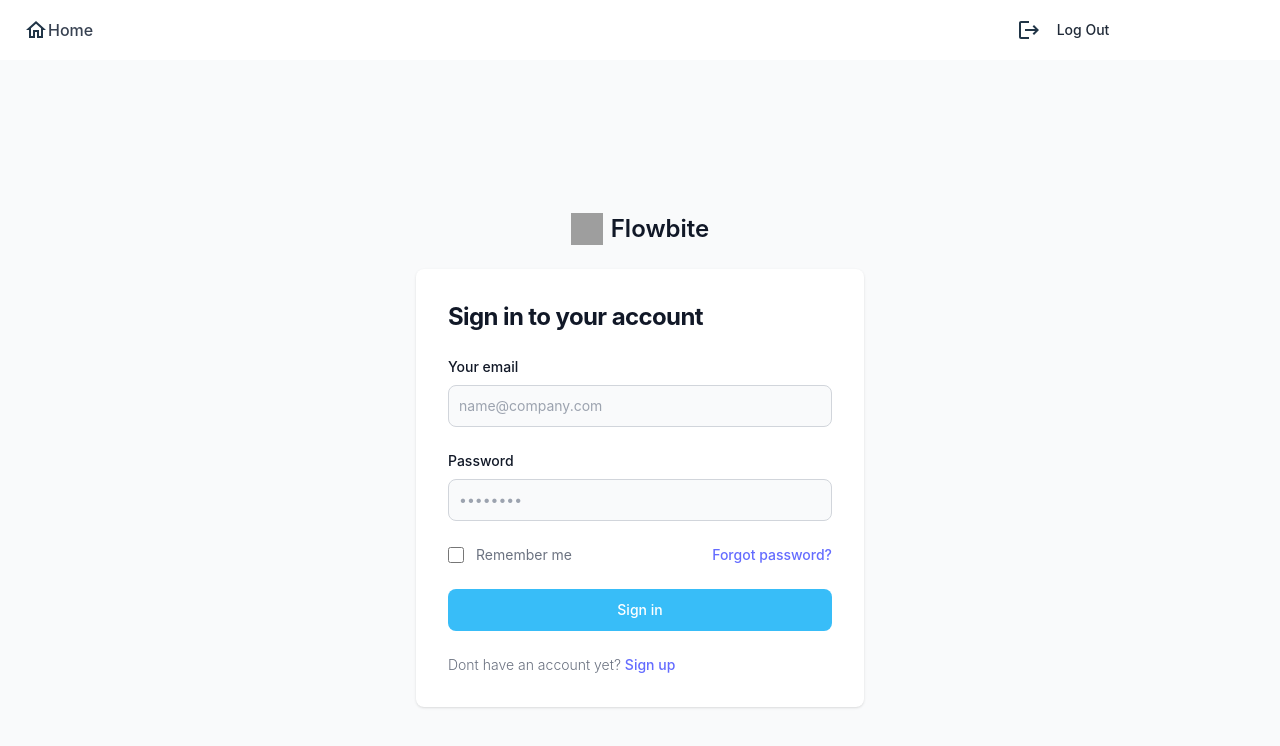
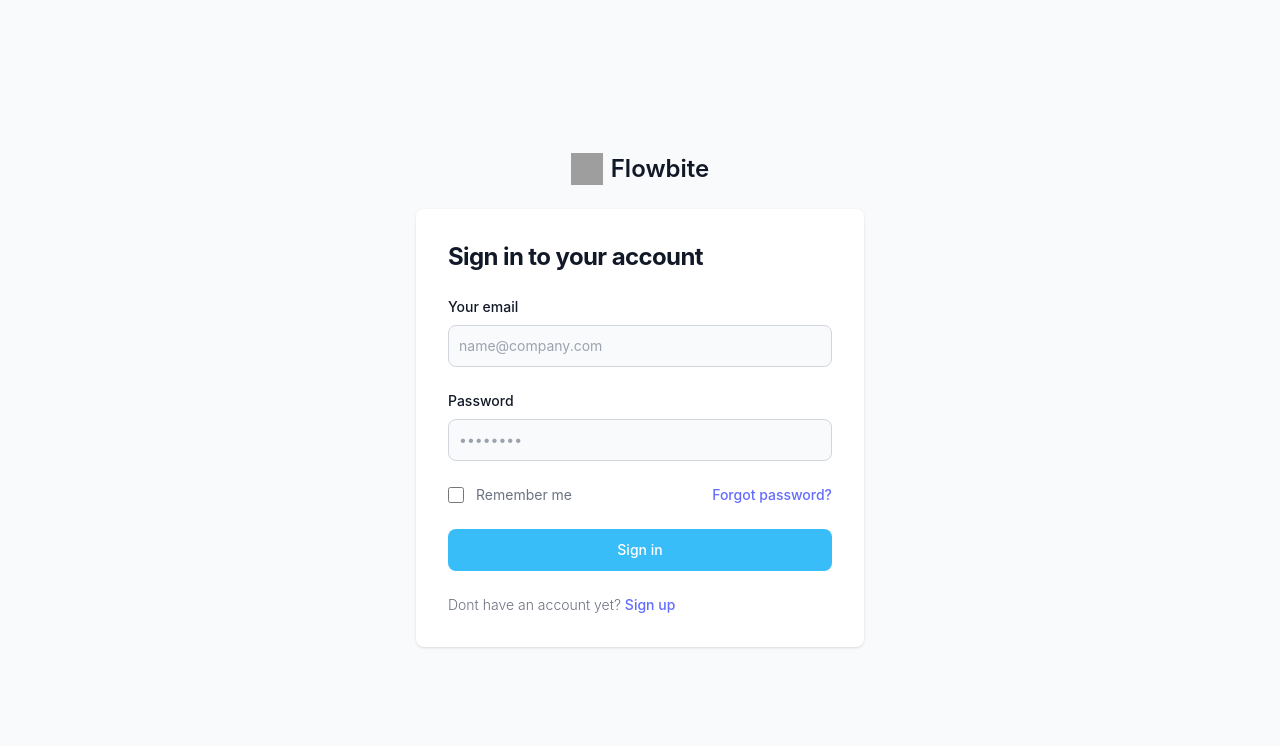
Before and after one commit to Nicolas-ggd/covid19-api-vite-react, a React (Vite) app: page / in a window 1280 px wide. Shown: the top 746 px of the page. Built offline with nearby package versions, Linux system fonts and the light colour scheme; grey boxes are pictures that could not be loaded.

Commit message:
logout and remove jwt in localstorage

```diff
--- a/package.json
+++ b/package.json
@@ -16,7 +16,8 @@
     "axios": "^1.4.0",
     "react": "^18.2.0",
     "react-dom": "^18.2.0",
-    "react-router-dom": "^6.12.1"
+    "react-router-dom": "^6.12.1",
+    "video-react": "^0.16.0"
   },
   "devDependencies": {
     "@types/react": "^18.0.37",
--- a/src/App.jsx
+++ b/src/App.jsx
@@ -9,12 +9,12 @@
   return (
     <div className="w-screen h-screen bg-gray-50">
       <Router>
-        <Header />
+            {/* <Header /> */}
         <Routes>
           <Route element={<PrivateRoutes />}>
             <Route element={<Home />} exact path="/home" ></Route>
           </Route>
-        <Route exact path="/" element={<SignIn />}></Route>
+          <Route exact path="/" element={<SignIn />}></Route>
         </Routes>
 
       </Router>
--- a/src/components/header/Header.jsx
+++ b/src/components/header/Header.jsx
@@ -8,10 +8,10 @@
 
     const userLogOut = async () => {
         await axios.get("http://localhost:8000/logout", {})
-        .then(() => {
-            localStorage.removeItem('access_token');
-            navigate('/')
-        })
+            .then(() => {
+                localStorage.removeItem('access_token');
+                navigate('/')
+            })
     };
     return (
         <>
@@ -33,7 +33,7 @@
                         <ul className="flex flex-col mt-4 font-medium lg:flex-row lg:space-x-8 lg:mt-0">
                             <li className="flex">
                                 <HomeOutlinedIcon />
-                                <Link to="/" className="block py-2 pr-4 pl-3 text-gray-700 border-b border-gray-100 hover:bg-gray-50 lg:hover:bg-transparent lg:border-0 lg:hover:text-primary-700 lg:p-0 dark:text-gray-400 lg:dark:hover:text-white dark:hover:bg-gray-700 dark:hover:text-white lg:dark:hover:bg-transparent dark:border-gray-700">Home</Link>
+                                <Link to="/home" className="block py-2 pr-4 pl-3 text-gray-700 border-b border-gray-100 hover:bg-gray-50 lg:hover:bg-transparent lg:border-0 lg:hover:text-primary-700 lg:p-0 dark:text-gray-400 lg:dark:hover:text-white dark:hover:bg-gray-700 dark:hover:text-white lg:dark:hover:bg-transparent dark:border-gray-700">Home</Link>
                             </li>
                         </ul>
                     </div>
```
Also changed, not shown: 1 other file (tests, documents, lock files or other folders).
